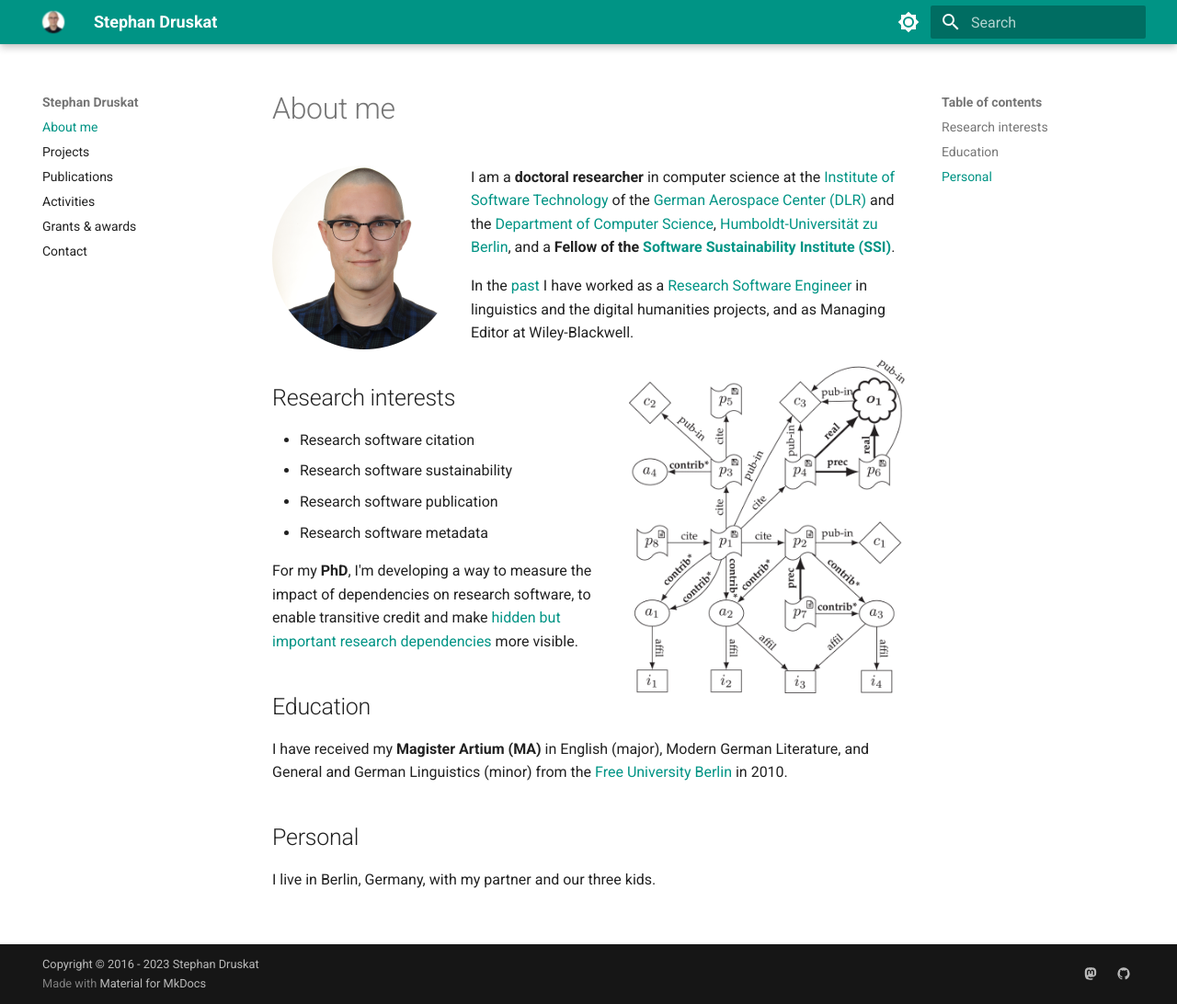
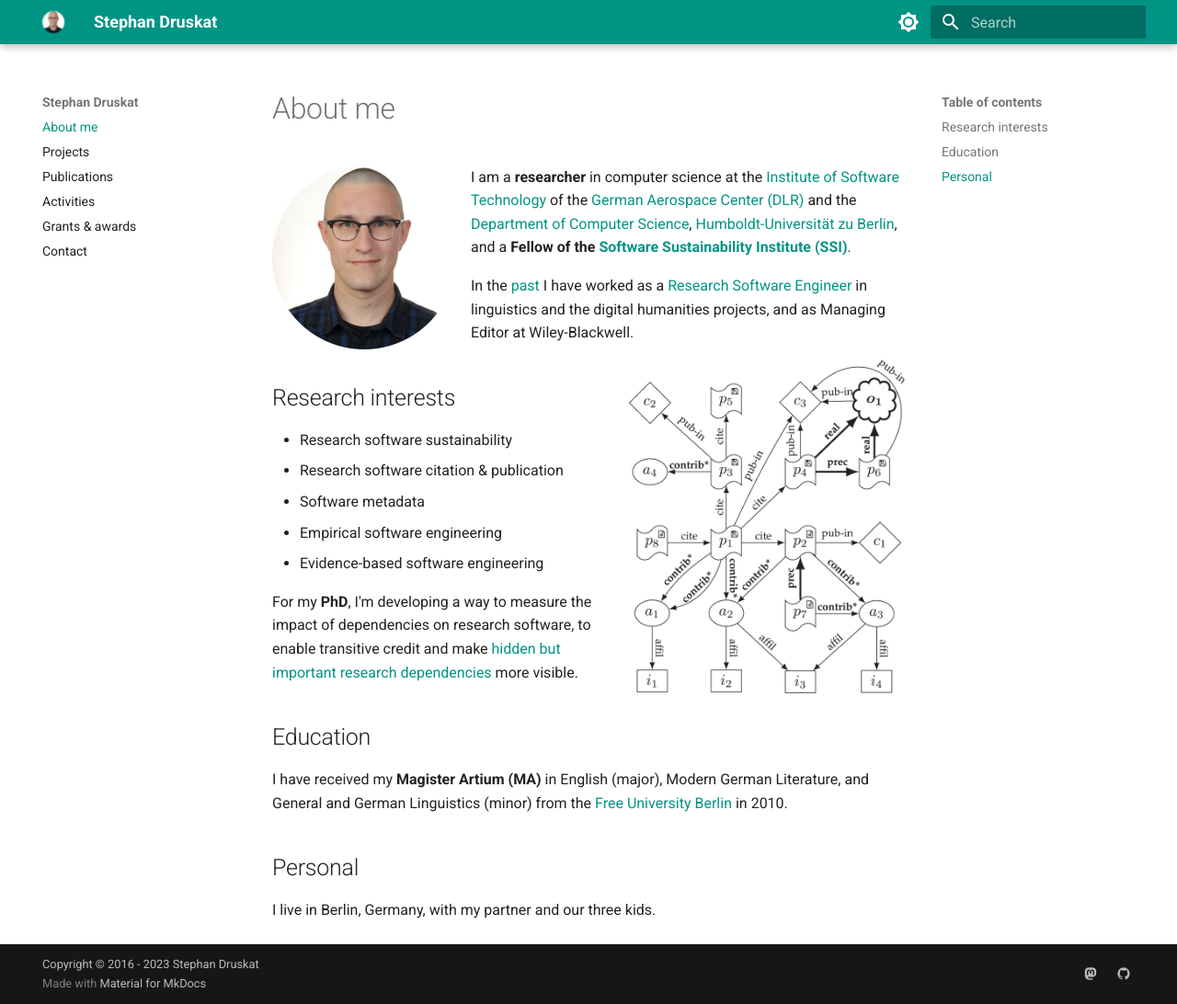
Before and after one commit to sdruskat/sdruskat.github.io, an MkDocs documentation site: the page built from docs/index.md, in a window 1280 px wide and 1092 px high. Shown: the whole window at 92% size. Built offline with MkDocs 1.6.1 and Material for MkDocs 9.7.7, drawn with Linux system fonts in a browser that asks for light colours.

Commit message:
Fix link, update research interests & role

```diff
--- a/docs/index.md
+++ b/docs/index.md
@@ -2,18 +2,19 @@
 
 ![Portrait photo of Stephan Druskat.](assets/images/portrait-round.png){ width="200"; align="left"; }
 
-I am a **doctoral researcher** in computer science at the [Institute of Software Technology](https://www.dlr.de/sc/en/) of the [German Aerospace Center (DLR)](https://www.dlr.de/EN/Home/home_node.html) and the [Department of Computer Science](https://www.informatik.hu-berlin.de/en/), [Humboldt-Universität zu Berlin](https://www.hu-berlin.de/en), and a **Fellow of the [Software Sustainability Institute (SSI)](https://software.ac.uk/)**.
+I am a **researcher** in computer science at the [Institute of Software Technology](https://www.dlr.de/sc/en/) of the [German Aerospace Center (DLR)](https://www.dlr.de/EN/Home/home_node.html) and the [Department of Computer Science](https://www.informatik.hu-berlin.de/en/), [Humboldt-Universität zu Berlin](https://www.hu-berlin.de/en), and a **Fellow of the [Software Sustainability Institute (SSI)](https://software.ac.uk/)**.
 
-In the [past](#past-projects) I have worked as a [Research Software Engineer](https://de-rse.org/en/) in linguistics and the digital humanities projects, and as Managing Editor at Wiley-Blackwell.
+In the [past](projects.md/#past-projects) I have worked as a [Research Software Engineer](https://de-rse.org/en/) in linguistics and the digital humanities projects, and as Managing Editor at Wiley-Blackwell.
 
 ![Figure 2 from my paper https://doi.org/10.1109/MCSE.2019.2952840, showing a citation graph that includes software versions as citable entities.](assets/images/citationgraph.png){ width="300"; align="right"; }
 
 ## Research interests
 
-- Research software citation
 - Research software sustainability
-- Research software publication
-- Research software metadata
+- Research software citation & publication
+- Software metadata
+- Empirical software engineering
+- Evidence-based software engineering
 
 For my **PhD**, I'm developing a way to measure the impact of dependencies on research software,
 to enable transitive credit and make [hidden but important research dependencies](https://xkcd.com/2347/) more visible.
```
